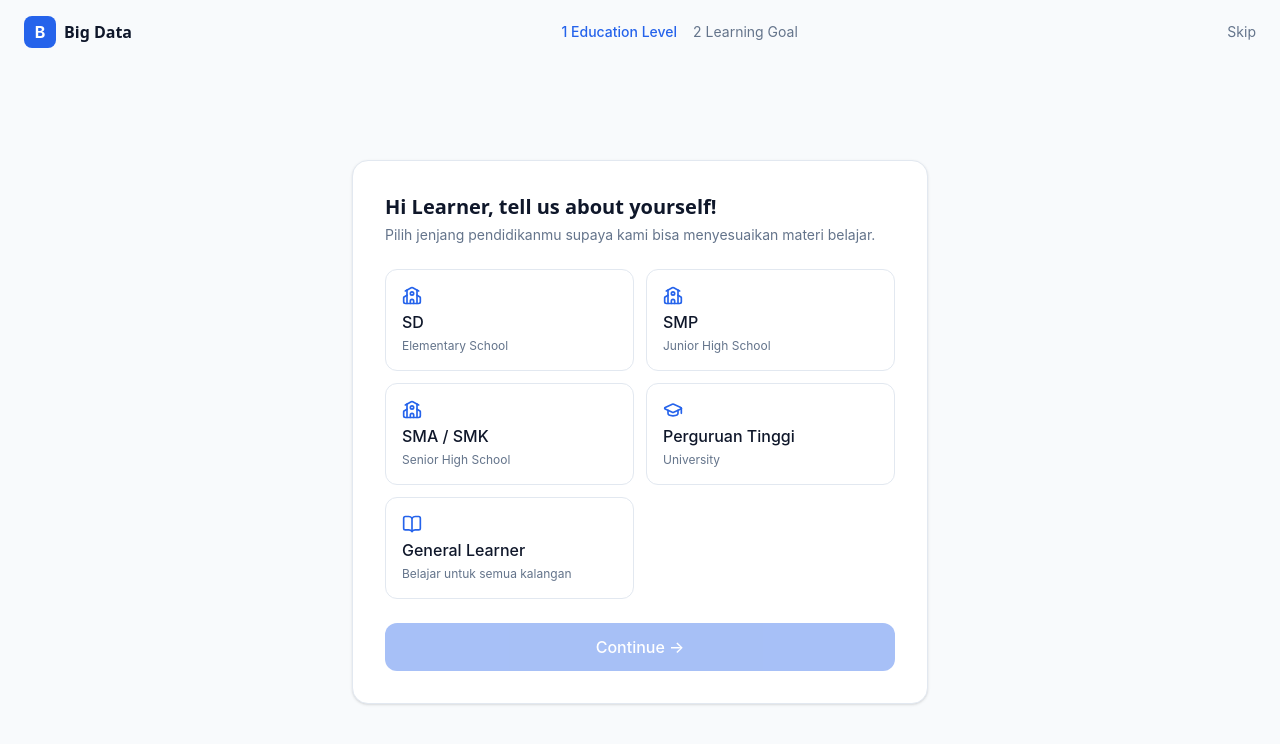
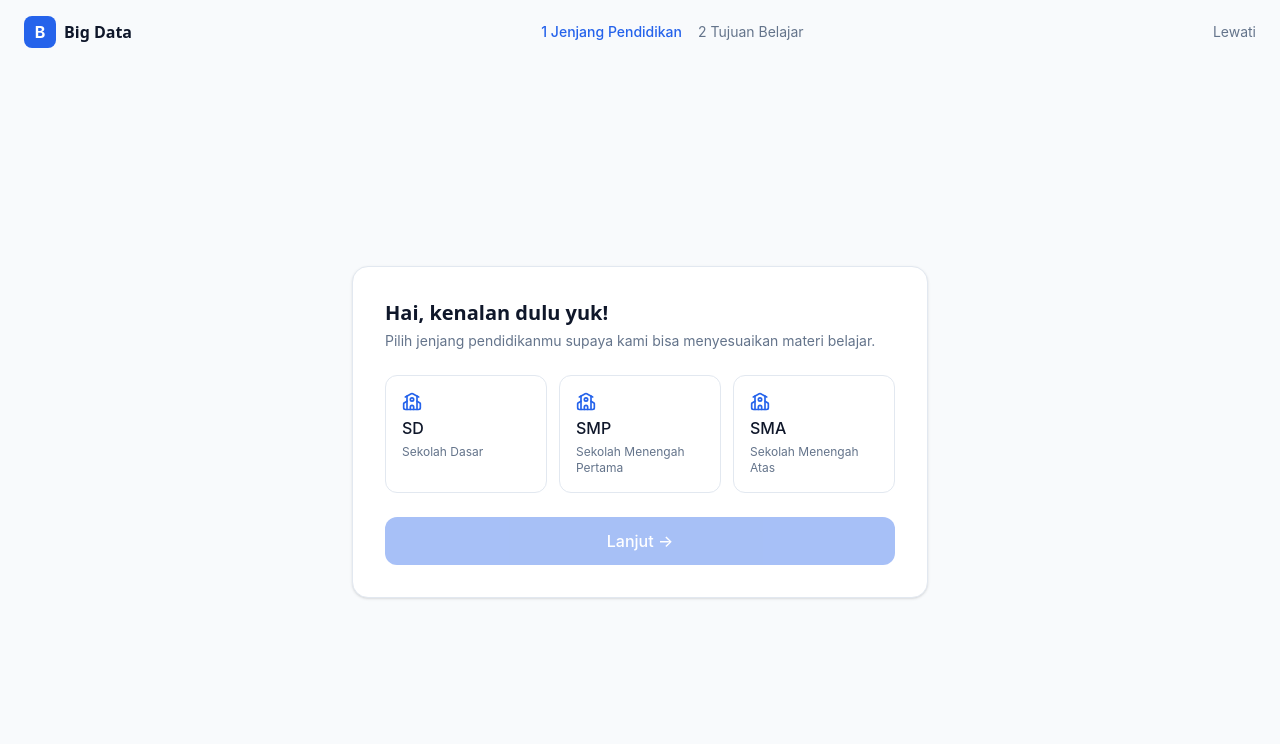
Before and after one commit to Project-Big-Data-26/Project_Nolla, a React (Vite) app in the folder frontend/: page /perzonalization in a window 1280 px wide. Shown: the top 744 px of the page. Built offline with nearby package versions, Linux system fonts and the light colour scheme.

Commit message:
Update PersonalizationWizard.jsx

```diff
--- a/frontend/src/pages/PersonalizationWizard.jsx
+++ b/frontend/src/pages/PersonalizationWizard.jsx
@@ -1,8 +1,6 @@
 import { useState } from 'react'
 import {
     School,
-    GraduationCap,
-    BookOpen,
     TrendingUp,
     Lightbulb,
     Target,
@@ -11,19 +9,17 @@ import {
 } from 'lucide-react'
 
 const educationOptions = [
-    { id: 'sd', label: 'SD', desc: 'Elementary School', icon: School },
-    { id: 'smp', label: 'SMP', desc: 'Junior High School', icon: School },
-    { id: 'sma', label: 'SMA / SMK', desc: 'Senior High School', icon: School },
-    { id: 'kuliah', label: 'Perguruan Tinggi', desc: 'University', icon: GraduationCap },
-    { id: 'umum', label: 'General Learner', desc: 'Belajar untuk semua kalangan', icon: BookOpen },
+    { id: 'sd', label: 'SD', desc: 'Sekolah Dasar', icon: School },
+    { id: 'smp', label: 'SMP', desc: 'Sekolah Menengah Pertama', icon: School },
+    { id: 'sma', label: 'SMA', desc: 'Sekolah Menengah Atas', icon: School },
 ]
 
 const learningGoalOptions = [
-    { id: 'grades', label: 'Improve my grades', icon: TrendingUp },
-    { id: 'skills', label: 'Learn new skills', icon: Lightbulb },
-    { id: 'exams', label: 'Prepare for exams', icon: Target },
-    { id: 'understand', label: 'Understand difficult topics', icon: Brain },
-    { id: 'career', label: 'Prepare for career', icon: Briefcase },
+    { id: 'grades', label: 'Meningkatkan nilai', icon: TrendingUp },
+    { id: 'skills', label: 'Belajar hal baru', icon: Lightbulb },
+    { id: 'exams', label: 'Persiapan ujian', icon: Target },
+    { id: 'understand', label: 'Memahami materi sulit', icon: Brain },
+    { id: 'career', label: 'Persiapan karier', icon: Briefcase },
 ]
 
 export default function PersonalizationWizard({ onFinish }) {
@@ -43,12 +39,12 @@ export default function PersonalizationWizard({ onFinish }) {
                 </div>
 
                 <div className="flex items-center gap-4 text-sm text-neutral-muted">
-                    <span className={step === 1 ? 'font-medium text-primary' : ''}>1 Education Level</span>
-                    <span className={step === 2 ? 'font-medium text-primary' : ''}>2 Learning Goal</span>
+                    <span className={step === 1 ? 'font-medium text-primary' : ''}>1 Jenjang Pendidikan</span>
+                    <span className={step === 2 ? 'font-medium text-primary' : ''}>2 Tujuan Belajar</span>
                 </div>
 
                 <button className="text-sm text-neutral-muted hover:text-neutral-text">
-                    Skip
+                    Lewati
                 </button>
             </header>
 
@@ -58,13 +54,13 @@ export default function PersonalizationWizard({ onFinish }) {
                     {step === 1 && (
                         <>
                             <h1 className="font-heading text-xl font-bold text-neutral-text">
-                                Hi Learner, tell us about yourself!
+                                Hai, kenalan dulu yuk!
                             </h1>
                             <p className="mt-1 text-sm text-neutral-muted">
                                 Pilih jenjang pendidikanmu supaya kami bisa menyesuaikan materi belajar.
                             </p>
 
-                            <div className="mt-6 grid grid-cols-2 gap-3">
+                            <div className="mt-6 grid grid-cols-3 gap-3">
                                 {educationOptions.map(({ id, label, desc, icon: Icon }) => {
                                     const isSelected = educationLevel === id
                                     return (
@@ -92,7 +88,7 @@ export default function PersonalizationWizard({ onFinish }) {
                                 onClick={() => setStep(2)}
                                 className="mt-6 w-full rounded-xl bg-primary py-3 font-medium text-white transition hover:bg-primary-hover disabled:cursor-not-allowed disabled:opacity-40"
                             >
-                                Continue →
+                                Lanjut →
                             </button>
                         </>
                     )}
@@ -100,7 +96,7 @@ export default function PersonalizationWizard({ onFinish }) {
                     {step === 2 && (
                         <>
                             <h1 className="font-heading text-xl font-bold text-neutral-text">
-                                What do you want to learn?
+                                Apa tujuan belajarmu?
                             </h1>
                             <p className="mt-1 text-sm text-neutral-muted">
                                 Pilih tujuan belajarmu supaya rekomendasi kami lebih tepat sasaran.
@@ -133,7 +129,7 @@ export default function PersonalizationWizard({ onFinish }) {
                                     onClick={() => setStep(1)}
                                     className="rounded-xl border border-neutral-border px-5 py-3 font-medium text-neutral-text transition hover:bg-neutral-bg"
                                 >
-                                    ← Back
+                                    ← Kembali
                                 </button>
                                 <button
                                     type="button"
@@ -141,7 +137,7 @@ export default function PersonalizationWizard({ onFinish }) {
                                     onClick={() => onFinish({ educationLevel, learningGoal })}
                                     className="flex-1 rounded-xl bg-primary py-3 font-medium text-white transition hover:bg-primary-hover disabled:cursor-not-allowed disabled:opacity-40"
                                 >
-                                    Continue →
+                                    Lanjut →
                                 </button>
                             </div>
                         </>
```
